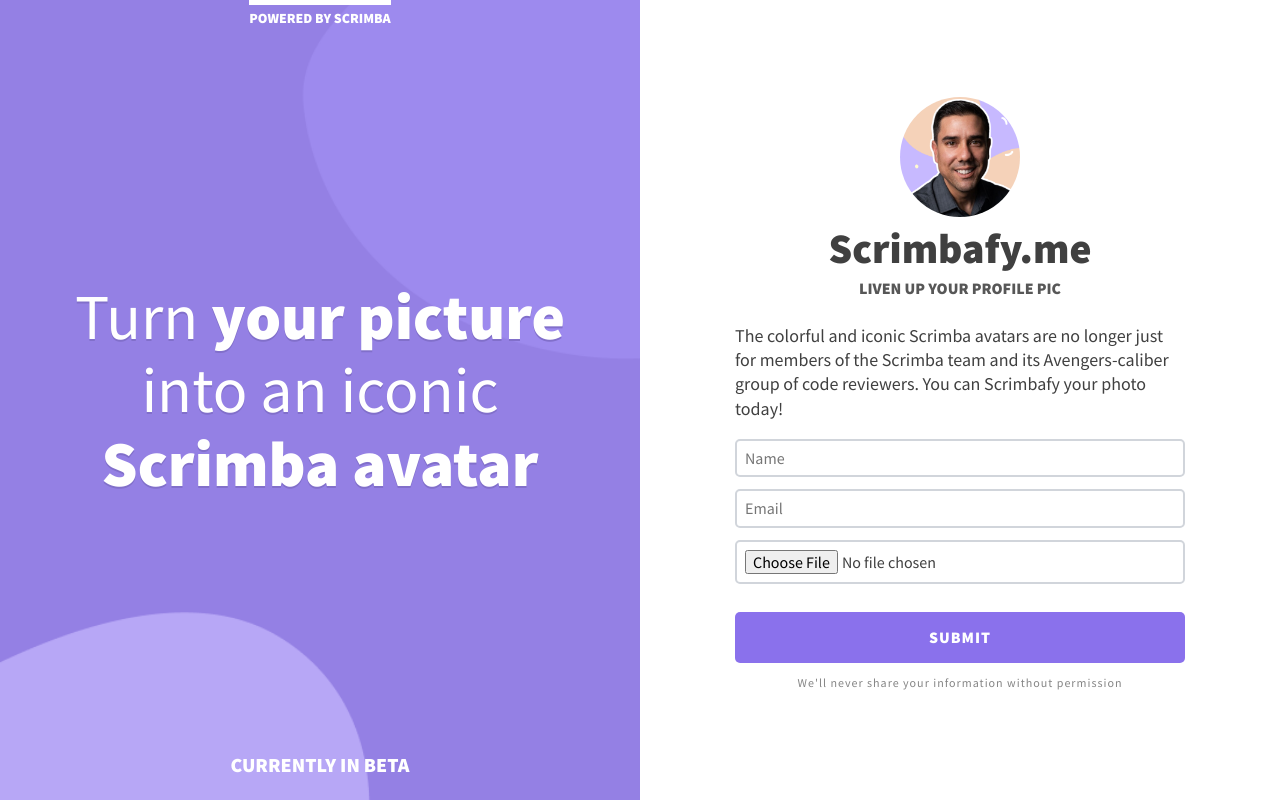
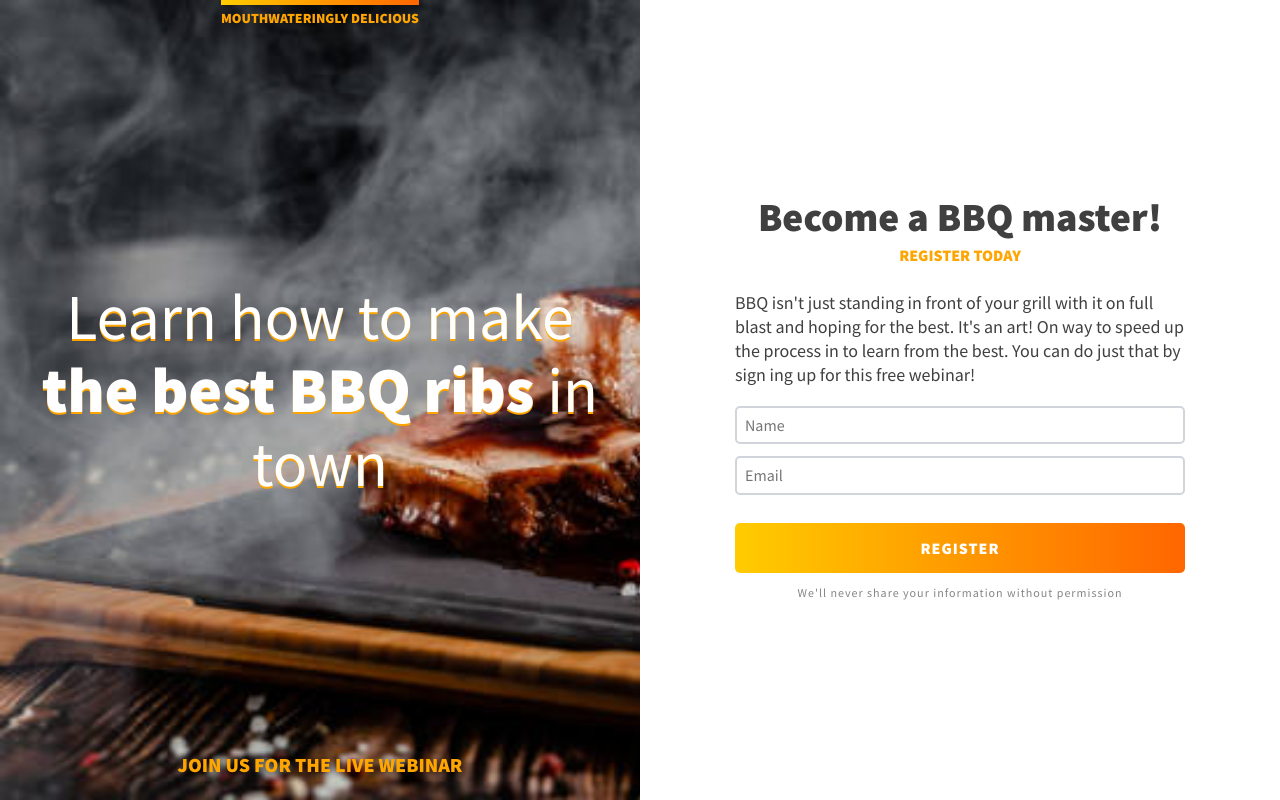
Before and after one commit to Shanmukh459/Splash-page, a website built with Vite: page index.html in a window 1280 px wide. Built offline with nearby package versions, Linux system fonts and the light colour scheme.

Commit message:
modified the splash page to make it a webinar sign up form and updated read me

```diff
--- a/index.html
+++ b/index.html
@@ -8,23 +8,23 @@
     </head>
     <body>
         <section class="intro">
-            <h1>Turn <strong>your picture</strong> into an iconic <strong>Scrimba avatar</strong></h1>
-            <span class="beta-text">Currently in Beta</span>
-            <p class="top-text">Powered by Scrimba</p>
+            <h1>Learn how to make <strong>the best BBQ ribs</strong> in town</h1>
+            <span class="beta-text">Join us for the live webinar</span>
+            <p class="top-text">mouthwateringly delicious</p>
         </section>
 
         <main class="main-content">
-            <img class="img-main" src="images/avatar.png" alt="My Scrimba avatar.">
-            <h2>Scrimbafy.me</h2>
-            <span class="subheading">Liven up your profile pic</span>
+            <!-- <img class="img-main" src="images/avatar.png" alt="My Scrimba avatar."> -->
+            <h2>Become a BBQ master!</h2>
+            <span class="subheading">Register today</span>
 
-            <p>The colorful and iconic Scrimba avatars are no longer just for members of the Scrimba team and its Avengers-caliber group of code reviewers. You can Scrimbafy your photo today!</p>
+            <p>BBQ isn't just standing in front of your grill with it on full blast and hoping for the best. It's an art! On way to speed up the process in to learn from the best. You can do just that by sign ing up for this free webinar!</p>
 
             <form>
                 <input type="text" required placeholder="Name" aria-label="Name">
                 <input type="email" required  placeholder="Email" aria-label="Email">
-                <input type="file" required accept="image/png, image/jpg" aria-label="Choose file">
-                <button class="btn btn-primary">Submit</button>
+                <!-- <input type="file" required accept="image/png, image/jpg" aria-label="Choose file"> -->
+                <button class="btn btn-primary">Register</button>
             </form>
             <p class="fine-print">We'll never share your information without permission</p>
         </main>
--- a/styles.css
+++ b/styles.css
@@ -15,11 +15,11 @@
 h1 {
     font-size: 2.5rem;
     font-weight: 400;
-    text-shadow: 0 2px #816fca;
+    text-shadow: 0 2px orange;
 }
 
 h2 {
-    font-size: 2.25rem;
+    font-size: 2rem;
     margin: 0.167em 0;
 }
 
@@ -30,6 +30,7 @@
 
 .beta-text {
     font-weight: 900;
+    text-shadow: 1px 1px 10px black;
 }
 
 .subheading {
@@ -42,6 +43,7 @@
 .top-text,
 .subheading {
     text-transform: uppercase;
+    color: orange;
 }
 
 .top-text {
@@ -49,6 +51,7 @@
     font-weight: 900;
     padding-top: 0.25em;
     border-top: 5px solid;
+    border-image: linear-gradient(to right, #ffcc00, #ff6600) 1 0 0 0;
     order: -1;
     margin: 0 auto;
 }
@@ -80,10 +83,11 @@
     min-height: 250px;
     text-align: center;
     color: #fff;
-    background: #9480e4 url("images/intro-bg.png");
+    background: orange url("images/bbq.jpg");
     background-size: cover;
     padding-bottom: 1.5em;
 }
+
 
 /* ====================
     Main content
@@ -138,7 +142,7 @@
 
 .btn-primary {
     color: white;
-    background-color: #8a71ec;
+    background: linear-gradient(to right, #ffcc00, #ff6600);
     margin-top: 1em;
 }
 
@@ -161,7 +165,7 @@
     }
 
     h2 {
-        font-size: 2.625rem;
+        font-size: 2.5rem;
     }
 
     .beta-text {
```
Also changed, not shown: README.md, images/bbq.jpg (added).
